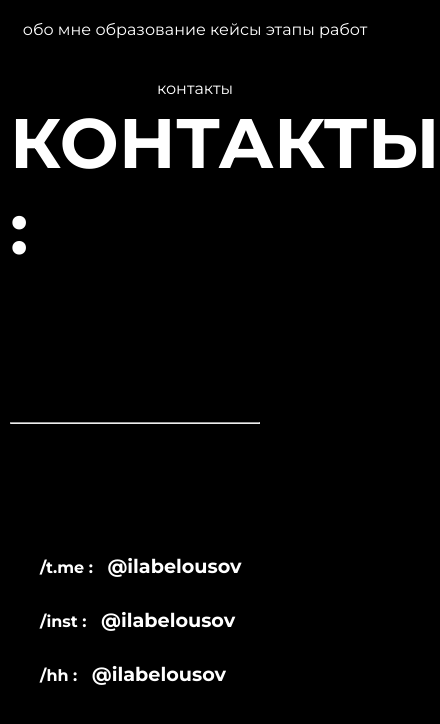
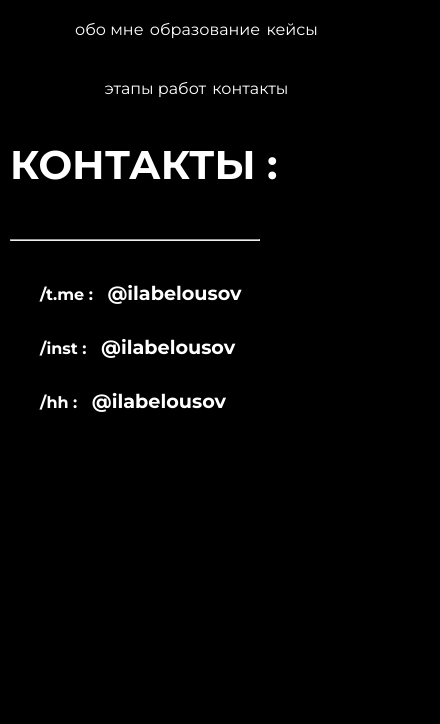
Before and after one commit to ilabelousov/portfolio_belousov, a plain HTML site: page contact.html in a window 390 px wide. Shown: the whole page, 440 px wide, since content can reach past the window. Drawn offline with Linux system fonts and the light colour scheme.

Commit message:
Add files via upload

```diff
--- a/css/mobile/contact_media.css
+++ b/css/mobile/contact_media.css
@@ -34,4 +34,28 @@
     .start .firstli{
         margin: 20px 0px;
     }
+    .text h3{
+        font-size: 40px;
+    }
+    .text{
+        padding-top: 10px;
+    }
+    hr{
+        margin-top: 50px;
+    }
+    .info{
+        margin-top: 10px;
+    }
 }
+@media screen and (max-width: 480px) {
+    .start .firstli{
+        margin: 20px 1px;
+    }
+    .start .firstul{
+        width: 70%;
+        margin-left: 60px;
+    }
+    .text h3{
+        margin-top: 30px;
+    }
+}
--- a/css/mobile/kursi_media.css
+++ b/css/mobile/kursi_media.css
@@ -22,7 +22,7 @@
     .imgodin img{
         margin-top: 50px;
         margin-right: 0px;
-        width: 100px;
+        width: 80px;
         height: auto;
     }
     .text h3{
@@ -33,13 +33,30 @@
         margin: 20px 15px;
     }
 }
+@media screen and (max-width: 790px) {
+    .text li{
+        font-size: 11px;
+    }
+}
 @media screen and (max-width: 580px) {
     .start .firstli{
         margin: 20px 5px;
     }
+    .imgodin{
+        display: none;
+    }
+    .text {
+        padding-top: 100px;
+    }
 }
 @media screen and (max-width: 480px) {
     .start .firstli{
-        margin: 20px 1px;
+        margin: 20px 2px;
+    }
+    .imgodin{
+        display: none;
+    }
+    .text {
+        padding-top: 150px;
     }
 }
--- a/css/mobile/portfolio_media.css
+++ b/css/mobile/portfolio_media.css
@@ -63,9 +63,13 @@
     .start .firstli{
         margin: 20px 0px;
     }
+    .text {
+        padding-top: 60px;
+    }
     .text p:first-child, .text p:nth-child(2){
         padding-left: 20px;
-        padding-top: 10px;
+        padding-top: 40px;
+        font-size: 40px;
     }
     .text p:first-child{
         margin-top: 5px;
@@ -74,9 +78,10 @@
         text-align: left;
         padding-left: 30px;
         padding-top: 320px;
+        font-size: 12px;
     }
     .izo img{
-        margin-left: 50px;
+        display: none;
     }
     .text p:last-child{
         padding-top: 5px;
--- a/css/mobile/visshee_media.css
+++ b/css/mobile/visshee_media.css
@@ -24,7 +24,7 @@
     .imgodin img, .imgdva img{
         margin-top: 50px;
         margin-right: 0px;
-        width: 100px;
+        width: 65px;
         height: auto;
     }
     .text h3{
@@ -44,9 +44,21 @@
     .start .firstli{
         margin: 20px 5px;
     }
+    .imgodin, .imgdva{
+        display: none;
+    }
+    .text {
+        padding-top: 100px;
+    }
 }
 @media screen and (max-width: 480px) {
     .start .firstli{
-        margin: 20px 1px;
+        margin: 20px 2px;
+    }
+    .imgodin, .imgdva{
+        display: none;
+    }
+    .text {
+        padding-top: 150px;
     }
 }
--- a/css/mobile/work_media.css
+++ b/css/mobile/work_media.css
@@ -42,3 +42,11 @@
         margin: 20px 1px;
     }
 }
+@media screen and (max-width: 420px) {
+    .start .firstli{
+        margin: 20px 1px;
+    }
+    .orabote{
+        padding-top: 30px;
+    }
+}
```
Also changed, not shown: css/mobile/project_media.css (+9 -0 lines).
